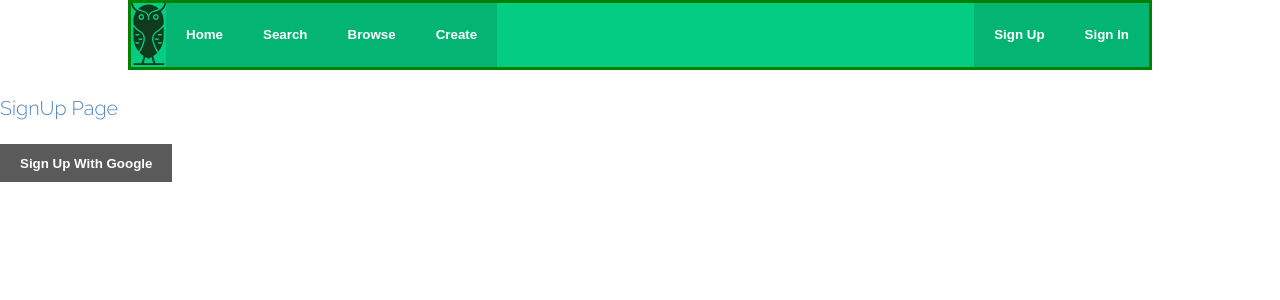
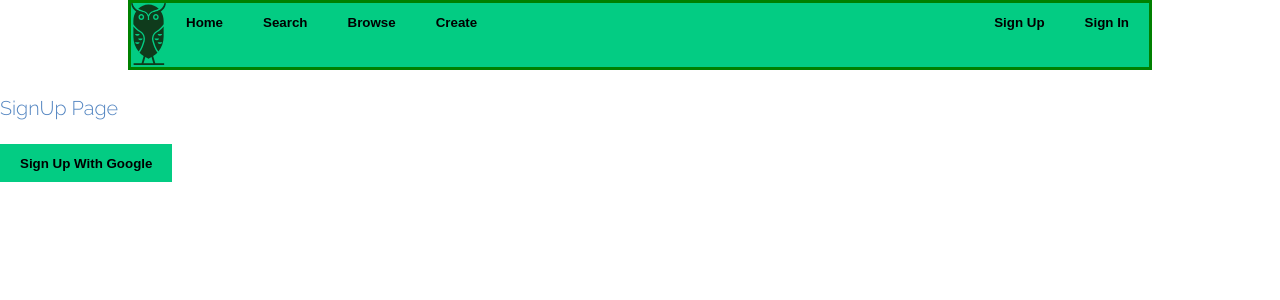
Before and after one commit to panzerama/Dex, a React (Create React App) app: page /signin in a window 1280 px wide. Shown: the top 300 px of the page. Built offline with nearby package versions, Linux system fonts and the light colour scheme.

Commit message:
Changing css to main.css
Switching from app.css to main.css

```diff
--- a/src/App.css
+++ b/src/App.css
@@ -1,6 +1,5 @@
 .container {
   background-color: #03CC83;
-  text-emphasis-color: #0F3B1C;
   border: 3px solid green;
 }
 
@@ -10,7 +9,6 @@
   width: 80%;
   height: 70px;
   border: 3px solid green;
-  list-style-type: none;
 }
 
 .navbar-logo {
@@ -20,7 +18,6 @@
 
 .navbar-list {
   float: left;
-  text-decoration: none;
 }
 
 .navbar-signin {
@@ -28,17 +25,7 @@
 }
 
 .navbar-button {
-  background-color: rgb(3, 180, 115);
   height: 64px;
-  color: black;
-}
-
-.navbar-button a:hover {
-  background-color: #111;
-}
-
-.navbar-button a:active {
-  background-color: blue;
 }
 
 .landing_page_body {
--- a/src/components/navbar.component.js
+++ b/src/components/navbar.component.js
@@ -14,34 +14,34 @@ export default class Navbar extends Component {
                         </div>
                     <div className="navbar-list">
                         <Link to="/" className="nav-link">
-                            <button type="button" className="navbar-button">
+                            <button type="button" className="button">
                                 Home
                             </button>
                         </Link>
                         <Link to="/search" className="nav-link" >
-                            <button type="button" className="navbar-button">
+                            <button type="button" className="button">
                                 Search
                             </button>
                         </Link>
-                        <Link to="/" className="nav-link">
-                            <button type="button" className="navbar-button">
+                        <Link to="/browse" className="nav-link">
+                            <button type="button" className="button">
                                 Browse
                             </button>
                         </Link>
                         <Link to="/create" className="nav-link">
-                            <button type="button" className="navbar-button">
+                            <button type="button" className="button">
                                 Create
                             </button>
                         </Link>
                     </div>
                     <div className="navbar-signin">
-                        <Link to="/create" className="nav-link">
-                            <button type="button" className="navbar-button">
+                        <Link to="/signup" className="nav-link">
+                            <button type="button" className="button">
                                 Sign Up
                             </button>
                         </Link>
-                        <Link to="/create" className="nav-link">
-                            <button type="button" className="navbar-button">
+                        <Link to="/signin" className="nav-link">
+                            <button type="button" className="button">
                                 Sign In
                             </button>
                         </Link>
--- a/src/main.css
+++ b/src/main.css
@@ -2548,10 +2548,10 @@
 		-webkit-transition: background-color 0.2s ease-in-out, color 0.2s ease-in-out;
 		-ms-transition: background-color 0.2s ease-in-out, color 0.2s ease-in-out;
 		transition: background-color 0.2s ease-in-out, color 0.2s ease-in-out;
-		background-color: #5a5a5a;
+		background-color: #03CC83;
 		border-radius: 0;
 		border: 0;
-		color: #ffffff !important;
+		color: black!important;
 		cursor: pointer;
 		display: inline-block;
 		font-weight: 600;
@@ -2568,7 +2568,7 @@
 		input[type="button"]:hover,
 		button:hover,
 		.button:hover {
-			background-color: #676767;
+			background-color: darkgreen;
 		}
 
 		input[type="submit"]:active,
@@ -2576,7 +2576,7 @@
 		input[type="button"]:active,
 		button:active,
 		.button:active {
-			background-color: #4d4d4d;
+			background-color: black;
 		}
 
 		input[type="submit"].icon,
```
